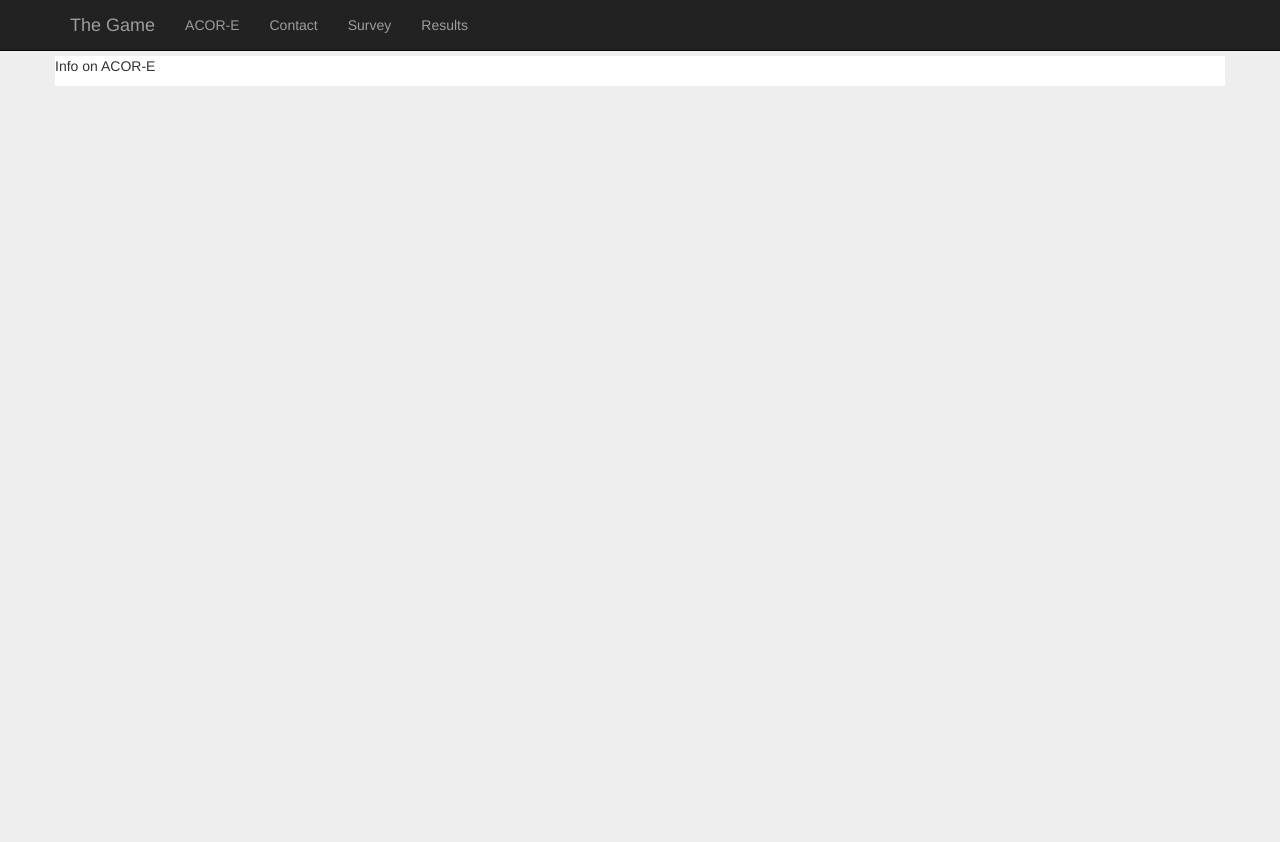
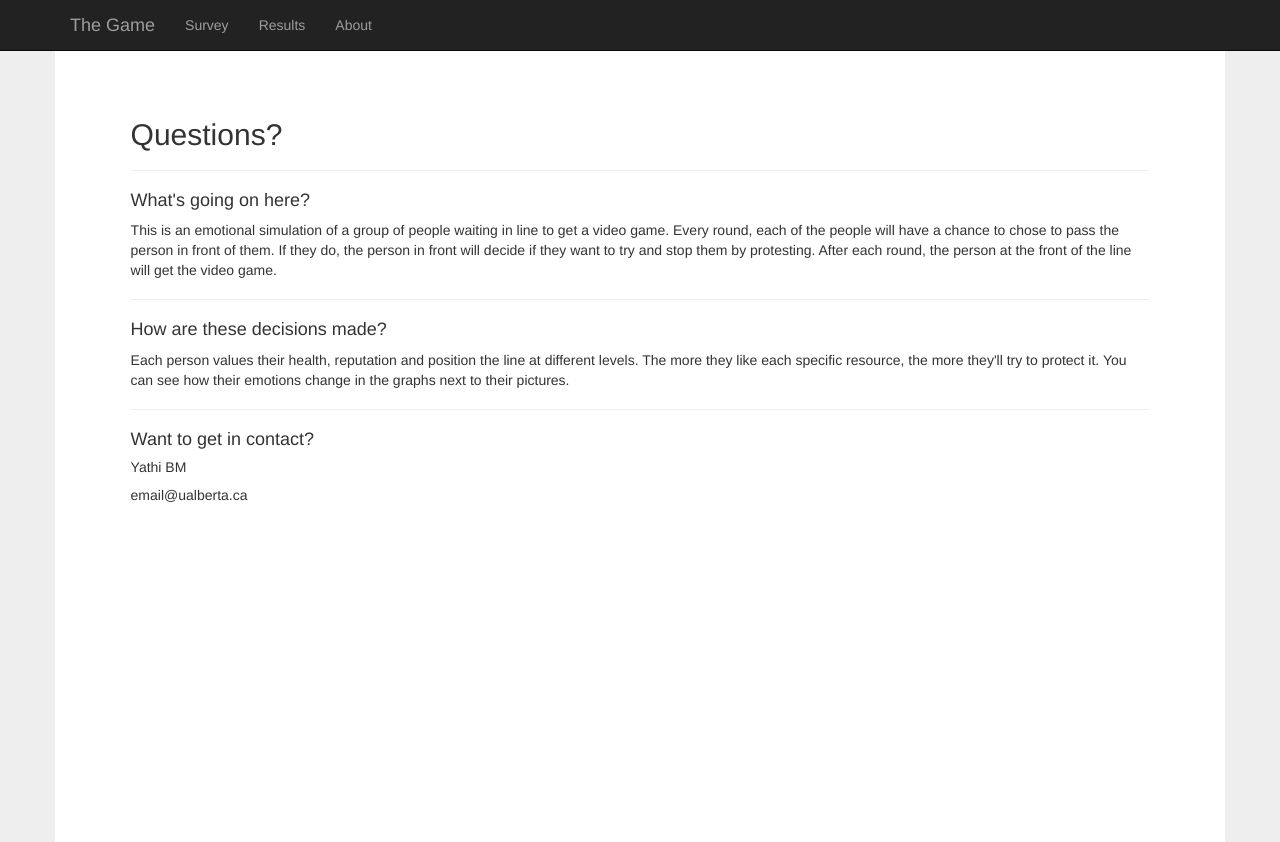
Before and after one commit to mviz/ACORE, a Django app: page /acore/ in a window 1280 px wide. Before the commit the page ends 86 px from the top, so only its background shows below. Run offline with Django 3.2, Linux system fonts and the light colour scheme; some libraries are stand-ins or nearby versions.

Commit message:
Updated layouts. Added the about page with filler content. Images are now local rather than urls

```diff
--- a/game_survey/urls.py
+++ b/game_survey/urls.py
@@ -9,7 +9,6 @@ from .views import ContactView, AcoreView
 urlpatterns = patterns('',
     #url(r'^$', HomePageView.as_view(), name='home'),
     url(r'^admin/', include(admin.site.urls)),
-    url(r'^contact/$', ContactView.as_view(), name='Contact page'),
     url(r'^acore/$', AcoreView.as_view(), name='Acore page'),
     url(r'^surveys/', include('surveys.urls', namespace='surveys')),
     url(r'^$', include('surveys.urls', namespace='surveys')),
--- a/templates/_layouts/base.html
+++ b/templates/_layouts/base.html
@@ -23,17 +23,16 @@
         </div>
         <div class="collapse navbar-collapse">
           <ul class="nav navbar-nav">
-            <li><a href="/acore">ACOR-E</a></li>
-            <li><a href="/contact">Contact</a></li>
             <li><a href="/surveys/questions/">Survey</a></li>
             <li><a href="/surveys/results/">Results</a></li>
+            <li><a href="/acore">About</a></li>
           </ul>
         </div>
       </div>
     </nav>
     <div style='height:4em'> </div>
 
-    <div class="container" style='background-color:#ffffff; height:100%; padding-left:0px; padding-right:0px;'>
+    <div class="container" style='background-color:#ffffff; height:100%; padding-left:0px; padding-right:0px; margin-top:-1em;'>
         {% block page_content %}{% endblock page_content %}
     </div>
 
--- a/templates/acore.html
+++ b/templates/acore.html
@@ -2,9 +2,37 @@
 
 {% block title %} Acore Info {% endblock title %}
 
+{% block css %}
+    <style>
+        .breaks{
+            margin-top:0px;
+        }
+    </style>
+
+{% endblock css %}
+
 {% block page_content %}
-    <div class='wells'>
-        <p> Info on ACOR-E </p>
+    <div class='col-sm-12' style='height:100vh; padding:2cm;'>
+        <h2 style='margin-top:0px'> Questions? </h2>
+        <div class='page-header' style='margin-top:0px'></div>
+
+        <h4 class='title'> What's going on here? </h4>
+        <p> This is an emotional simulation of a group of people waiting in line to get a video game. Every round, each of the
+            people will have a chance to chose to pass the person in front of them. If they do, the person in front will decide if they
+            want to try and stop them by protesting. After each round, the person at the front of the line will get the video game.
+        </p>
+        <div class='page-header breaks' ></div>
+
+
+        <h4 class='title'> How are these decisions made? </h4>
+        <p> Each person values their health, reputation and position the line at different levels. The more they like each specific resource,
+            the more they'll try to protect it. You can see how their emotions change in the graphs next to their pictures.</p>
+        <div class='page-header breaks'></div>
+
+
+        <h4 class='title'> Want to get in contact? </h4>
+        <h5> Yathi BM </h5>
+        <p> email@ualberta.ca</p>
 
     </div>
 
```
Also changed, not shown: surveys/templates/surveys/home.html (+20 -14 lines), surveys/templates/surveys/survey_list.html (+6 -4 lines), surveys/templates/surveys/survey_results.html (+6 -6 lines), surveys/static/surveys/afraid.jpg (added), surveys/static/surveys/anger.jpg (added), surveys/static/surveys/happy1.jpg (added), surveys/static/surveys/sad2.jpg (added), surveys/static/surveys/temp_face.jpg (added), 1 other file.
